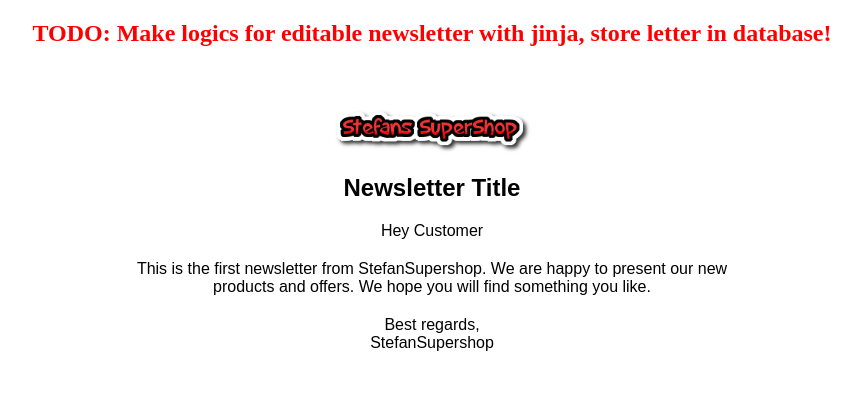
After one commit to mattiasstjernstrom/agile-project, a Flask app: page /newsletter in a window 1280 px wide. The commit adds this page. Shown: the top 401 px of the page, without its empty margins (208-1069 px from the left). Run offline with Flask 3, Linux system fonts and the light colour scheme; parts of the project's set-up code (start-up, migrations or seed data) failed here and were passed over.

Commit message:
Hide newsletter for if user already in newsletter

```diff
--- a/areas/products/__init__.py
+++ b/areas/products/__init__.py
@@ -1,4 +1,5 @@
-from flask import Blueprint, render_template, request
+from flask import Blueprint, render_template, request, redirect
+from flask_login import current_user
 
 from forms import NewsletterForm
 from .services import (
@@ -7,9 +8,18 @@ from .services import (
     getProduct,
     getTrendingProducts,
     newSubscriber,
+    checkSubscriber,
 )
 
 productBluePrint = Blueprint("product", __name__)
+
+
+@productBluePrint.context_processor
+def processor():
+    is_subscribed_to_newsletter = False
+    if current_user.is_authenticated and checkSubscriber(current_user.email):
+        is_subscribed_to_newsletter = True
+    return dict(is_subscribed_to_newsletter=is_subscribed_to_newsletter)
 
 
 @productBluePrint.route("/", methods=["GET", "POST"])
@@ -48,10 +58,7 @@ def category(id) -> str:
 @productBluePrint.route("/newsletter", methods=["GET", "POST"])
 def newsletter() -> str:
     if request.method == "GET":
-
-        # TODO: Implement the GET method
-
-        return "Method Not Allowed", 405
+        return render_template("newsletter/index.html")
     form = NewsletterForm(request.form)
     return newSubscriber(form)
 
--- a/static/js/newsletter.js
+++ b/static/js/newsletter.js
@@ -1,3 +1,4 @@
+const newsletterBox = document.getElementById("newsletter");
 const form = document.getElementById("newsletter-form");
 const newsletterEmail = document.getElementById("newsletter_email");
 const btn = form.querySelector("button");
@@ -52,5 +53,5 @@ function newsletterModal() {
   $("#newsletterModalPopup").modal({ show: true });
   const modalText = document.getElementById("newsletterModalPopupText");
   modalText.innerHTML = `Your email <strong>${newsletterEmail.value}</strong> has been successfully subscribed to our newsletter!`;
-  form.reset();
+  newsletterBox.style.display = "none";
 }
--- a/templates/_formhelpers.html
+++ b/templates/_formhelpers.html
@@ -1,5 +1,4 @@
 {% macro render_field(field) %}
-
 <div class="form-group">
   {{ field.label(class="form-control-label") }} {{ field(class="form-control")
   }} {% for error in field.errors %}
--- a/templates/baseTemplate.html
+++ b/templates/baseTemplate.html
@@ -220,8 +220,8 @@
       <!-- /container -->
     </div>
     <!-- /SECTION -->
-    {# TODO: Hide NL if current_user already signed up on it: #} {% if NL_form
-    %} {% include '_newsletter.html' %} {% endif %}
+    {% if NL_form and not is_subscribed_to_newsletter %} {% include
+    '_newsletter.html' %} {% endif %}
     <!-- FOOTER -->
     <footer id="footer">
       <!-- top footer -->
--- /dev/null
+++ b/templates/newsletter/index.html
@@ -0,0 +1,49 @@
+<!DOCTYPE html>
+<html lang="en">
+  <head>
+    <meta charset="UTF-8" />
+    <meta name="viewport" content="width=device-width, initial-scale=1.0" />
+    <title>StefanSupershop Newsletter Week 1</title>
+  </head>
+  <body>
+    <!-- Remove this lines -->
+    <h2 style="color: red; text-align: center">
+      TODO: Make logics for editable newsletter with jinja, store letter in
+      database!
+    </h2>
+    <!-- /Remove this lines -->
+    <table
+      align="center"
+      border="0"
+      cellpadding="0"
+      cellspacing="0"
+      width="600">
+      <tr>
+        <td
+          align="center"
+          bgcolor="#ffffff"
+          style="
+            padding: 40px 0 30px 0;
+            font-family: Arial, Helvetica, sans-serif;
+          ">
+          <img
+            src="{{ url_for('static', filename='img/logo.png') }}"
+            alt="Superstefans logo"
+            width="200"
+            style="display: block" />
+          <h1 style="font-size: 24px; margin: 20px 0">Newsletter Title</h1>
+          <p style="font-size: 16px; margin: 20px 0">Hey Customer</p>
+          <p style="font-size: 16px; margin: 20px 0">
+            This is the first newsletter from StefanSupershop. We are happy to
+            present our new products and offers. We hope you will find something
+            you like.
+          </p>
+          <p style="font-size: 16px; margin: 20px 0">
+            Best regards, <br />
+            StefanSupershop
+          </p>
+        </td>
+      </tr>
+    </table>
+  </body>
+</html>
```
Also changed, not shown: areas/admin/__init__.py (+7 -1 lines), areas/products/services.py (+7 -0 lines), static/css/style.css (+6 -2 lines), templates/admin/manageNewsletter.html (+12 -6 lines), templates/admin/writeNewsletter.html (added, +23 -0 lines).
